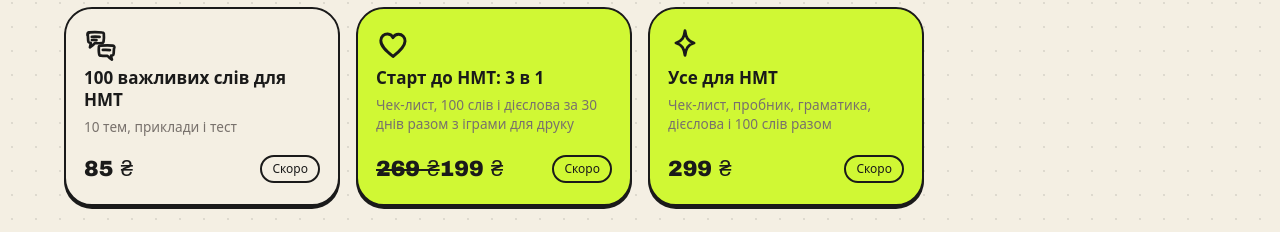
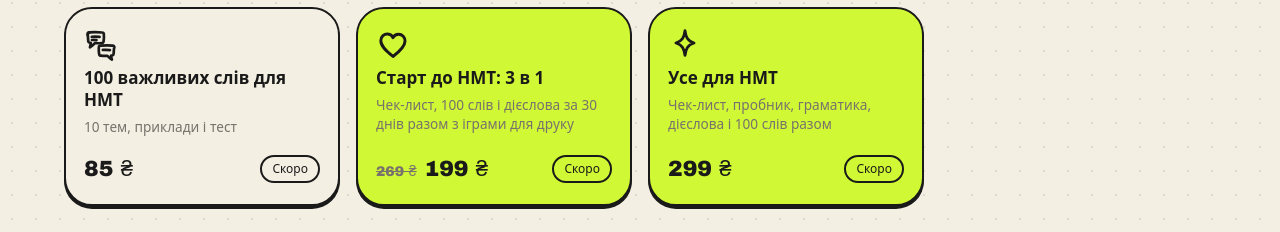
Before and after one commit to mariyavalyanskaya95-create/murly-saas, a Next.js app: page /pricing in a window 1280 px wide. Shown: the part 1973-2205 px from the top of the page. Built offline with nearby package versions, Linux system fonts and the light colour scheme; no server answers; a web font is replaced by a local one.

Commit message:
Old price style for bundles

```diff
--- a/app/globals.css
+++ b/app/globals.css
@@ -1890,3 +1890,4 @@ a.t-stat:hover { transform: translateY(-2px); }
   .kit-home--r { position: static; width: 130px; margin: 0 auto 8px; }
   .mu-role__kit { width: 90px; top: -30px; }
 }
+.pr-mini__old { font-size: 14px; color: var(--mu-ink-muted); margin-right: 8px; font-family: inherit; }
```
